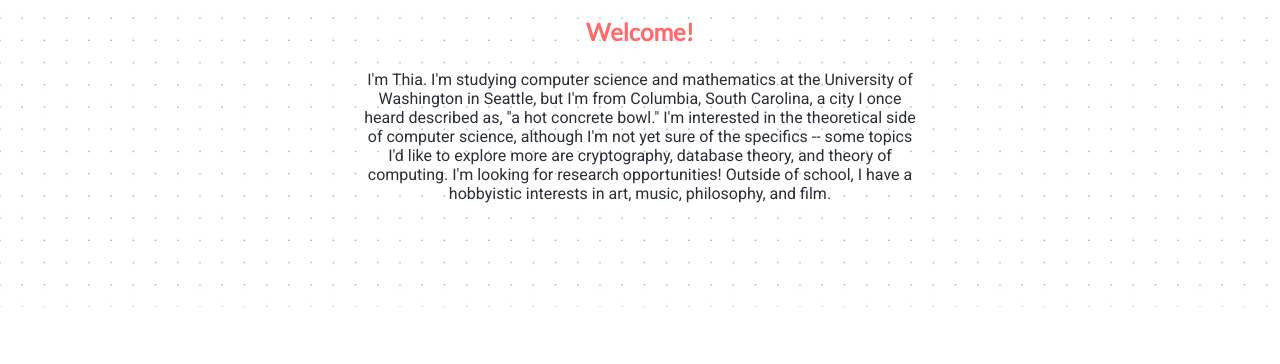
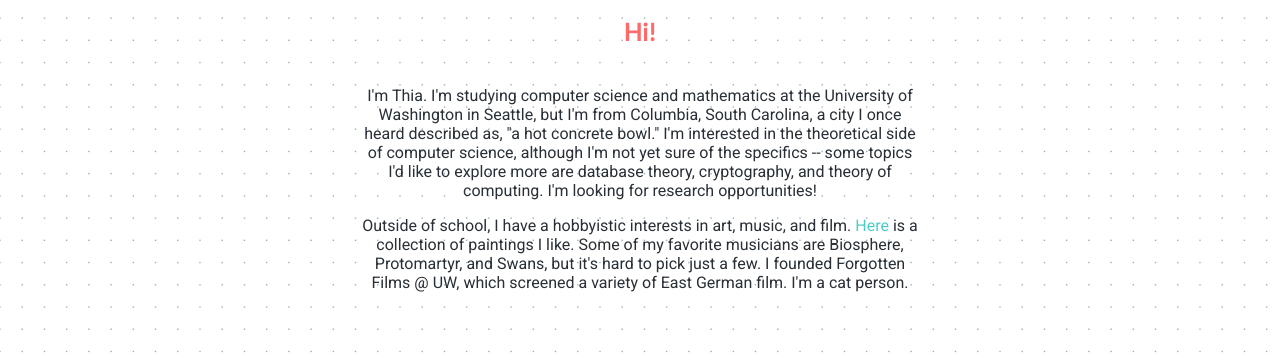
Before and after one commit to rosefinch32/rosefinch32.github.io, a plain HTML site: page about.html in a window 1280 px wide. Shown: the part 493-857 px from the top of the page. Before the commit the page ends 800 px from the top, so only its background shows below. Drawn offline with Linux system fonts and the light colour scheme.

Commit message:
getting there

```diff
--- a/about.html
+++ b/about.html
@@ -14,11 +14,10 @@
 		<div id="links"> <a href="about.html"> about </a> <a href="projects"> projects </a> <a href= "blog"> blog </a> </div>
 		<img id="me" src="me.jpg">
 		<div id="socialmediaicons"> <a href="https://www.linkedin.com/in/cynthia-richey-5b5206149/"> <img id="linkedin" src="linkedin.png"> </a> <a href="https://github.com/rosefinch32"> <img id="github" src="github.png"> </a> </div>
-		<h2>Welcome!</h2>
-		<div id="abt-long" class="mainpage"> I'm Thia. I'm studying computer science and mathematics at the University of Washington in Seattle, but I'm from Columbia, South Carolina, a city I once heard described as, "a hot concrete bowl." I'm interested in the theoretical side of computer science, although I'm not yet sure of the specifics -- some topics I'd like to explore more are cryptography, database theory, and theory of computing. I'm looking for research opportunities!
+		<h2>Hi!</h2>
+		<div id="abt-long" class="mainpage"> <p> I'm Thia. I'm studying computer science and mathematics at the University of Washington in Seattle, but I'm from Columbia, South Carolina, a city I once heard described as, "a hot concrete bowl." I'm interested in the theoretical side of computer science, although I'm not yet sure of the specifics -- some topics I'd like to explore more are database theory, cryptography, and theory of computing. I'm looking for research opportunities! </p>
 
-		Outside of school, I have a hobbyistic interests in art, music, philosophy, and film. <!-- I ran a short-lived film club -->
-
+		<p> Outside of school, I have a hobbyistic interests in art, music, and film. <a href="https://www.are.na/thia-richey/paintings-6nyf2mqvhz4">Here</a> is a collection of paintings I like. Some of my favorite musicians are Biosphere, Protomartyr, and Swans, but it's hard to pick just a few. I founded Forgotten Films @ UW, which screened a variety of East German film. I'm a cat person. </p>
 		</div>
 	</body>
 </html>
```
